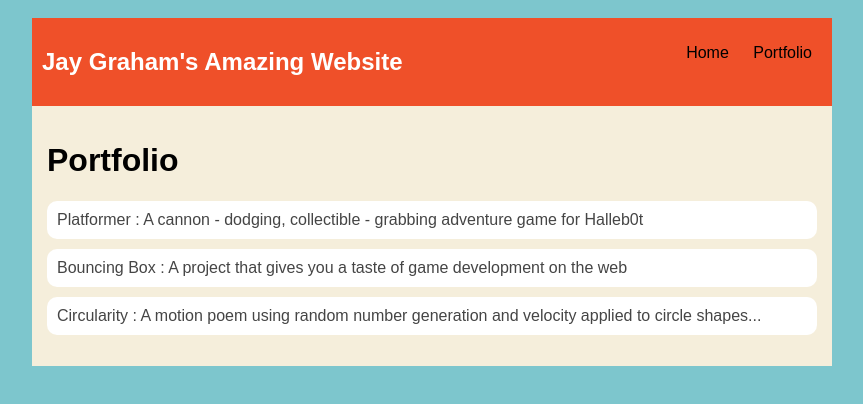
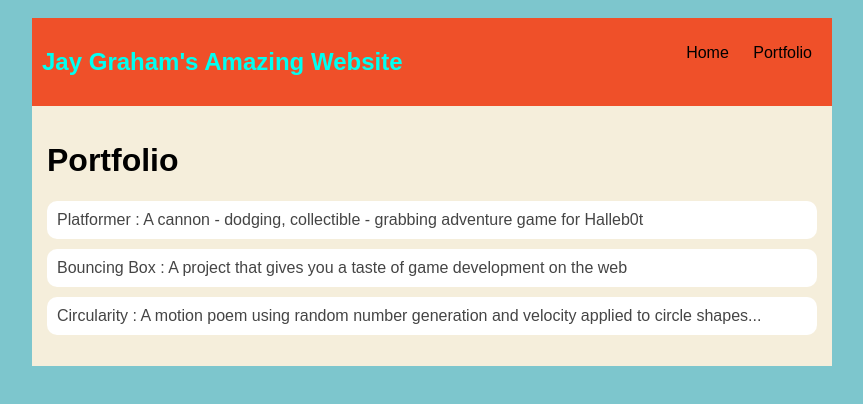
Before and after one commit to jaygraham1/jaygraham1.github.io, a plain HTML site: page portfolio.html in a window 1280 px wide. Shown: the whole page, without its empty margins (208-1071 px from the left). Drawn offline with Linux system fonts and the light colour scheme.

Commit message:
add portfolio.html file

```diff
--- a/portfolio.html
+++ b/portfolio.html
@@ -78,12 +78,15 @@
                 text-decoration: none;
                 color: #454545;
             }
+            #title {
+                color:rgb(0, 255, 242)
+            }
         </style>
     </head>
     <body>
         <div id="all-contents">
                 <nav>
-                    <h1>Jay Graham's Amazing Website</h1>
+                    <h1 id="title">Jay Graham's Amazing Website</h1>
                     <ul id="nav-ul">
                         <li class="nav-li">
                           <a class="nav-a" href="index.html">Home</a>
```
